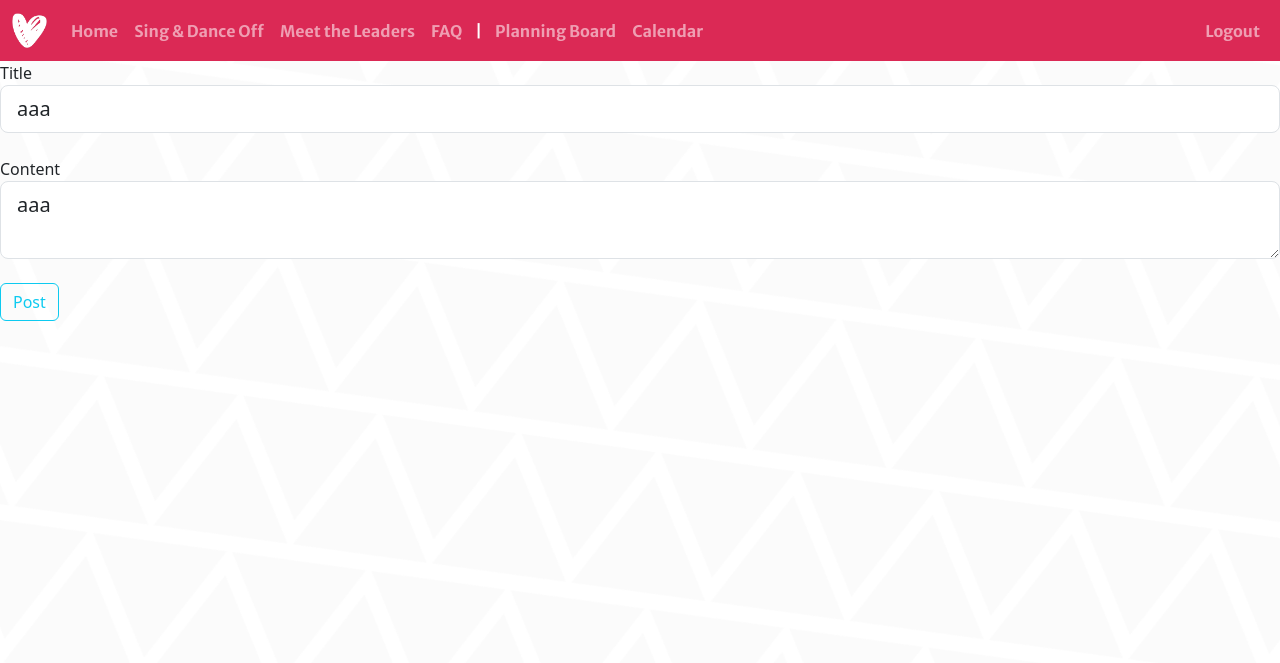
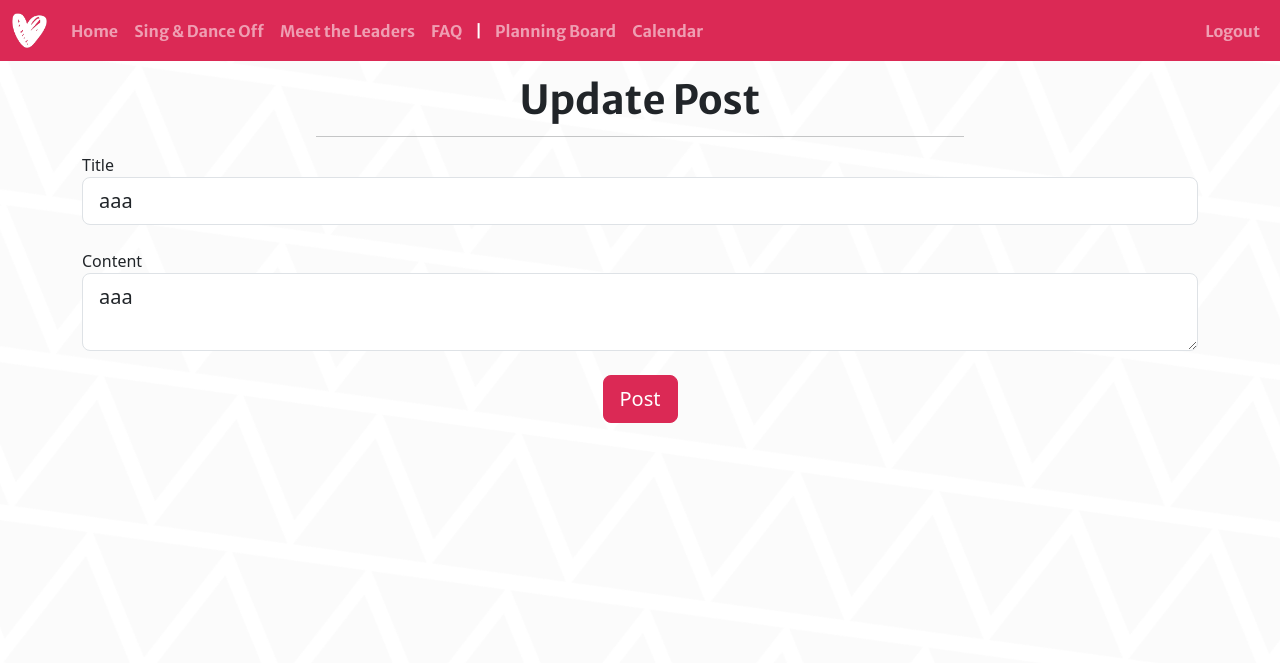
Before and after one commit to JPines42/Peer-Support-Website-Year-13, a Flask app: page /update-post/1 in a window 1280 px wide. Shown: the top 663 px of the page. Run offline with Flask 3, Linux system fonts and the light colour scheme; a user stored in the database is signed in; some libraries are stand-ins or nearby versions.

Commit message:
Update Post fix

```diff
--- a/website/templates/create_post.html
+++ b/website/templates/create_post.html
@@ -4,7 +4,7 @@
 <!-- post page content -->
 {% block content %}
 <!--Heading-->
-<section>
+<section class="container">
   <div class="container px-4 px-lg-5 h-100 navspace">
     <div
       class="row gx-4 gx-lg-5 h-100 align-items-center justify-content-center text-center"
--- a/website/templates/update_post.html
+++ b/website/templates/update_post.html
@@ -3,11 +3,23 @@
 <!-- update post page content -->
 {% block content %}
 <!--Heading-->
-<div class="content-section">
+<div class="content-section container">
+<section class="container">
+  <div class="container px-4 px-lg-5 h-100 navspace">
+    <div
+      class="row gx-4 gx-lg-5 h-100 align-items-center justify-content-center text-center"
+    >
+      <div class="col-lg-8 align-self-end">
+        <h1 class="text-dark headings-font">Update Post</h1>
+        <hr class="divider" />
+      </div>
+    </div>
+  </div>
+</section>
+
     <form method="POST" action="">
         {{ form.hidden_tag() }}
         <fieldset class="form-group">
-            <legend class="border-bottom mb-4"> Update Post</legend>
             <div class="form-group">
                 {{ form.title.label(class="form-control-label") }}
                 {% if form.title.errors %}
@@ -40,8 +52,8 @@
             </div>
         </fieldset>
         <br/>
-            <div class="form-group">
-                {{ form.submit(class="btn btn-outline-info") }}
+            <div class="form-group" align="center">
+                {{ form.submit(class="btn btn-primary btn-lg red") }}
             </div>
     </form>
 </div>
```
Also changed, not shown: instance/database.db.
